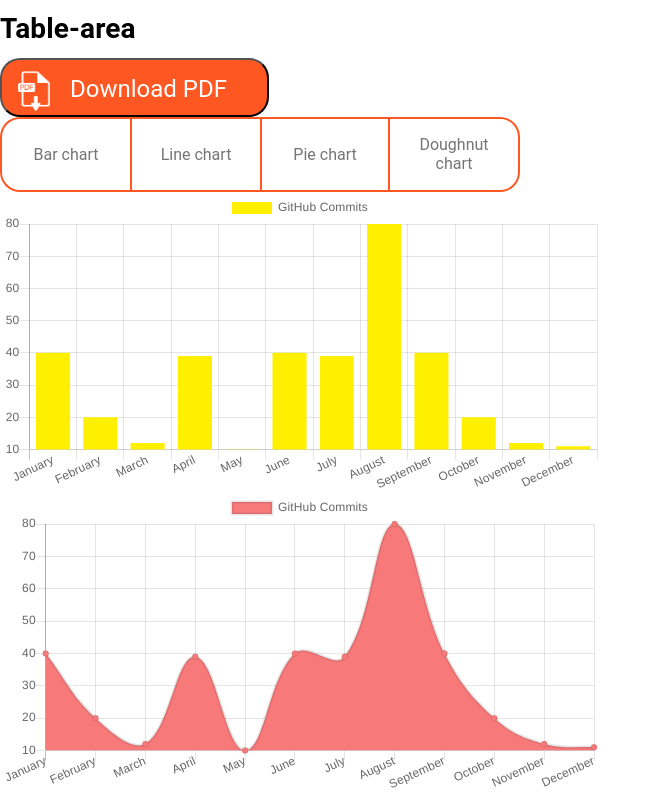
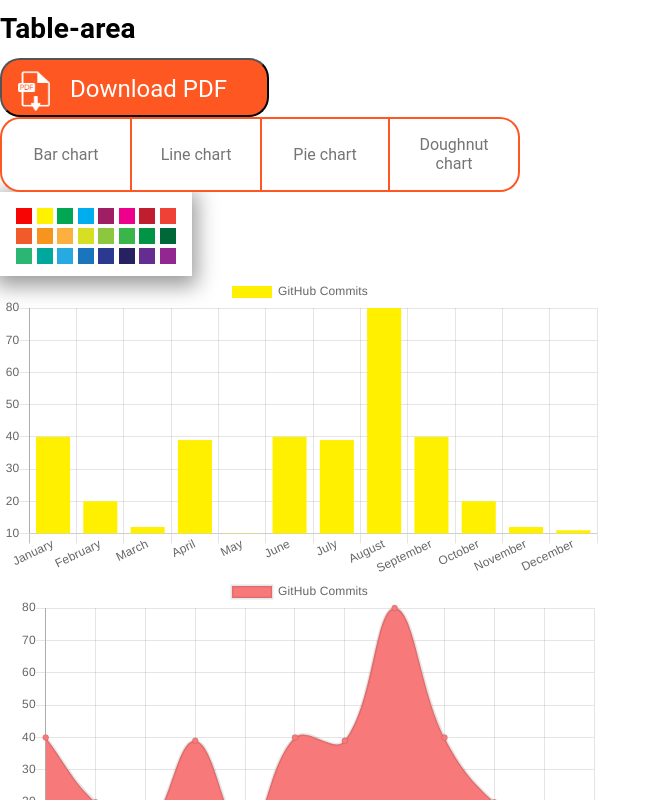
Before and after one commit to eshulga/chartio, a Vue app: page /#/ in a window 1280 px wide. Shown: the top 800 px of the page, without its empty margins (0-661 px from the left). Built offline with nearby package versions, Linux system fonts and the light colour scheme.

Commit message:
complite color-picker

```diff
--- a/src/common/color-picker/ColorPicker.vue
+++ b/src/common/color-picker/ColorPicker.vue
@@ -1,7 +1,6 @@
 <template>
   <div class="area">
-    <div class="area__item" v-for="color in colors" :key="color.id" :style="'background-color: #' + color" @click="onClick(color)" :activeItem="activeItem[colors.indexOf(color)] = false">
-      <div class="area__item_shadow" v-if="activeItem[colors.indexOf(item)]"></div>
+    <div class="area__item" :class="activeItem === index ? 'area__item-active' : ''" v-for="(color, index) in colors" :key="index" :style="'background-color: #' + color" @click="onClick(color, index)">
     </div>
   </div>
 </template>
@@ -12,21 +11,13 @@ export default {
   data () {
     return {
       colors: ['f70505', 'fff200', '00a651', '00aef0', '9e1f63', 'ec008c', 'be1e2d', 'ef4136', 'f15a29', 'f7941d', 'fbb040', 'd7df23', '8dc63f', '39b54a', '009444', '006838', '2bb673', '00a79d', '27aae1', '1b75bc', '2b3990', '262262', '662d91', '92278f'],
-      activeItem: [],
-      currentActice: ''
+      activeItem: null
     }
   },
   methods: {
-    onClick (item) {
-      this.$root.$emit('close-color-picker', `#${item}`)
-      const keyItem = this.colors.indexOf(item)
-      this.activeItem[keyItem] = true;
-      console.log('onClick', this.activeItem)
-    }
-  },
-  watch: {
-    activeItem () {
-      console.log('watch')
+    onClick (color, index) {
+      this.$root.$emit('close-color-picker', `#${color}`)
+      this.activeItem = index
     }
   }
 }
@@ -48,11 +39,9 @@ export default {
       height: 16px;
       cursor: pointer;
     }
-    &__item_shadow{
-      position: absolute;
-      width: 16px;
-      height: 16px;
-      background-color: rgba(0, 0, 0, 0.4);
+    &__item-active{
+      opacity: 0.4;
+      box-shadow: 0 2px 10px 2px rgba(0, 0, 0, 0.8);
     }
   }
 </style>
--- a/src/components/controls/controls.vue
+++ b/src/components/controls/controls.vue
@@ -3,14 +3,14 @@
       <table-area />
       <chart-toggle />
 
-      <!-- <color-picker/> -->
+      <color-picker/>
     </div>
 </template>
 <script>
 import TableArea from '../table-area/TableArea.vue'
 import ChartToggle from '../../common/chart-toggle/ChartToggle.vue'
 
-// import ColorPicker from '@/common/color-picker/ColorPicker.vue'
+import ColorPicker from '@/common/color-picker/ColorPicker.vue'
 export default {
   name: 'Controls',
   data () {
@@ -18,7 +18,7 @@ export default {
     }
   },
   components: {
-    TableArea, ChartToggle
+    TableArea, ChartToggle, ColorPicker
   }
 }
 </script>
```
